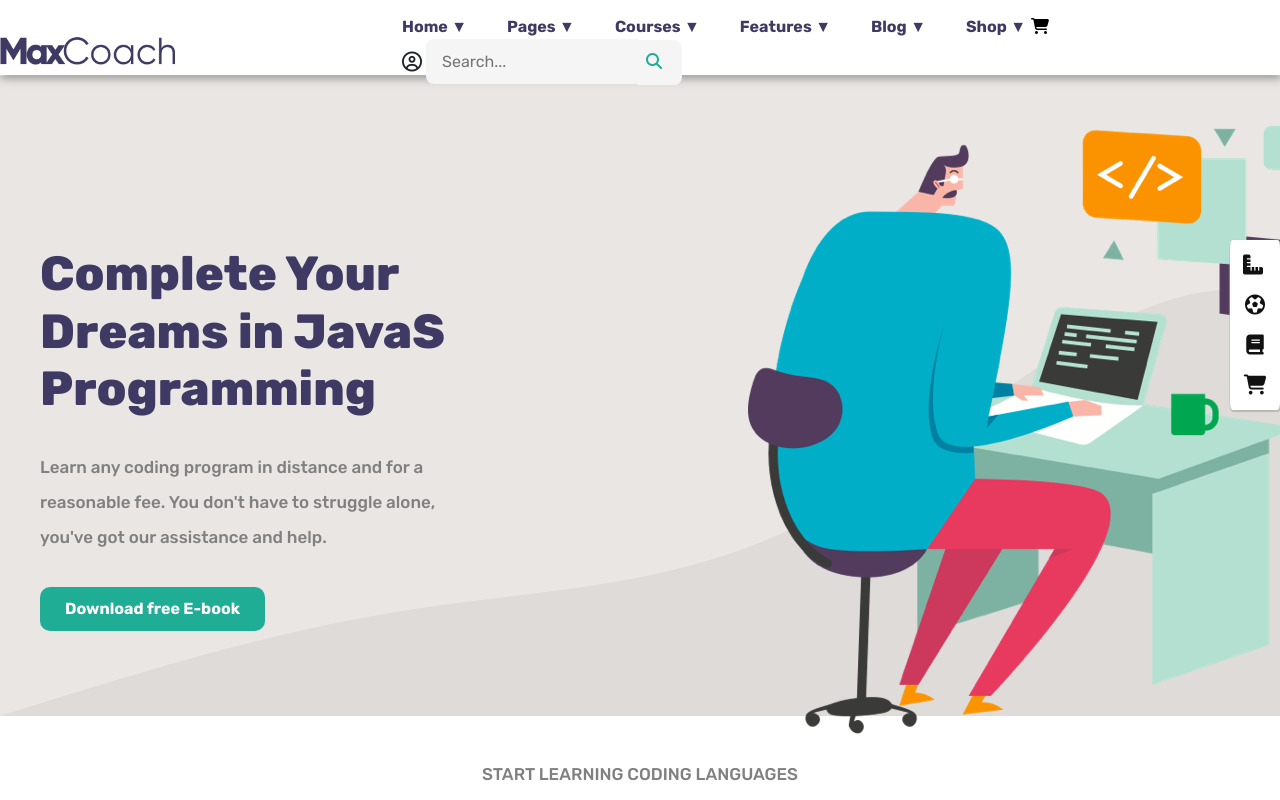
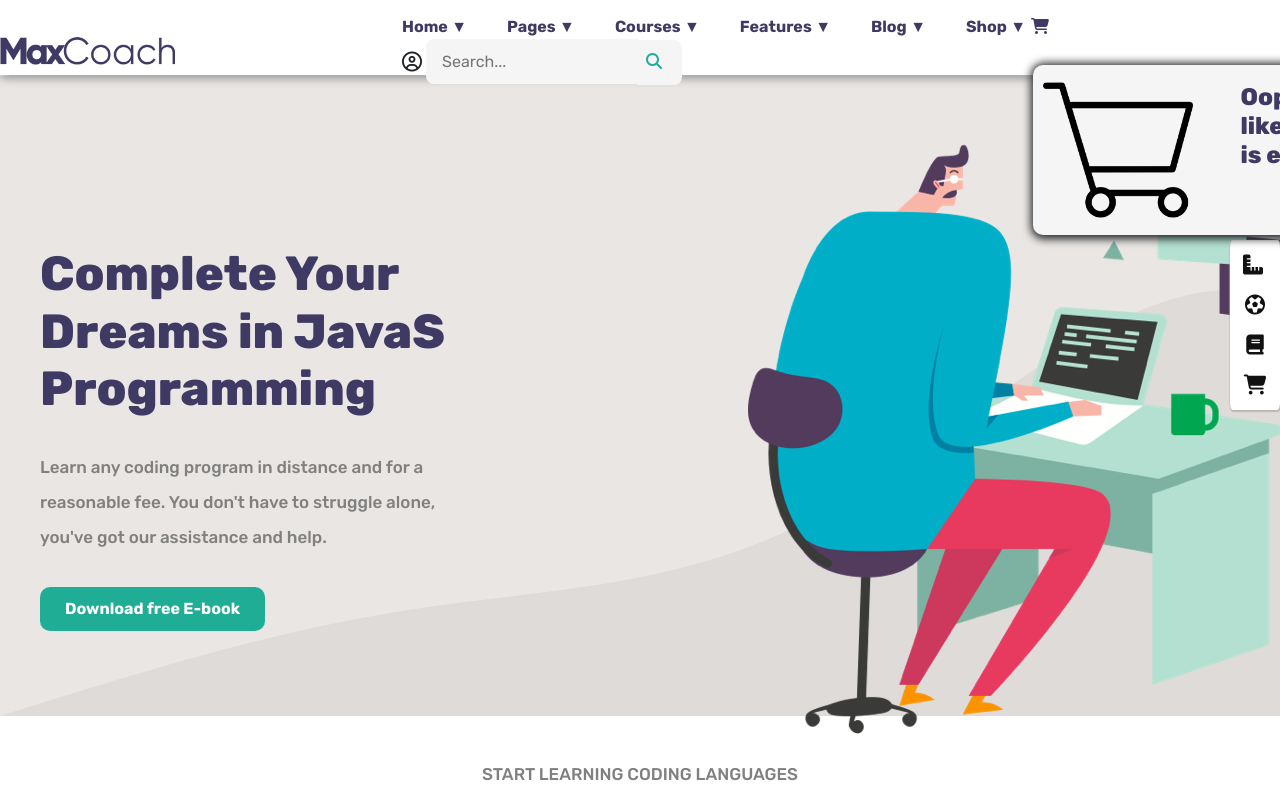
Before and after one commit to GabrieleLombard01/proj-html-vuejs, a Vue app: page / in a window 1280 px wide. Both pictures are taken after a click on the button 1040 px from the left and 27 px from the top of the page. Built offline with nearby package versions, Linux system fonts and the light colour scheme.

Commit message:
cart-shopping fix

```diff
--- a/src/components/Sections/appSecondSection.vue
+++ b/src/components/Sections/appSecondSection.vue
@@ -16,7 +16,7 @@ export default {
 </script>
 
 <template>
-    <section>
+    <section class="bg_data">
         <!--CONTENT:-->
         <div class="margin_contents row">
             <div class="col-6">
@@ -178,4 +178,8 @@ span {
     align-items: center;
     flex-wrap: wrap;
 }
+
+.bg_data {
+    background-color: #faf8f6;
+}
 </style>
--- a/src/components/appHeader.vue
+++ b/src/components/appHeader.vue
@@ -2,11 +2,20 @@
 import { data } from '../data/index.js';
 
 export default {
-    computed: {
-        headerNav() {
-            return data.HeaderNav[0];
-        }
-    }
+    data() {
+        return {
+            isCartVisible: false,
+            headerNav: [],
+        };
+    },
+    mounted() {
+        this.headerNav = data.HeaderNav[0];
+    },
+    methods: {
+        toggleCart() {
+            this.isCartVisible = !this.isCartVisible;
+        },
+    },
 };
 </script>
 
@@ -15,23 +24,41 @@ export default {
         <div class="col-3">
             <img class="w-50" src="../assets/img/dark-logo.png" alt="logo">
         </div>
-        <div class="col-9">
+        <div class="col-9 position-relative">
             <ul>
                 <li v-for="(item, index) in headerNav" :key="index">
                     <a class="c_purple" href="#"><strong>{{ item }}</strong></a>
                 </li>
-                <button id="cart_shopping"><i class="fa-solid fa-cart-shopping"></i></button>
+                <button id="cart_shopping" @click="toggleCart">
+                    <i class="fa-solid fa-cart-shopping"></i>
+                </button>
                 <li>
                     <i class="fa-regular fa-circle-user fa-lg me-1"></i>
                     <input class="ps-3" type="search" placeholder="Search...">
                     <button id="searchBtn"><i class="ps-2 fa-solid fa-magnifying-glass"></i></button>
                 </li>
             </ul>
+            <div class="cart_container" :style="{ display: isCartVisible ? 'block' : 'none' }">
+                <div class="row">
+                    <div class="col-6">
+                        <img src="../assets/img/shopping-cart_icon.png">
+                    </div>
+                    <div class="col-6 p-2">
+                        <h2>
+                            Oops... It looks like your cart is empty
+                        </h2>
+                    </div>
+                </div>
+            </div>
         </div>
     </div>
 </template>
 
 <style scoped>
+h2 {
+    font-size: 24px;
+}
+
 ul button {
     border: none;
     background-color: white;
@@ -61,6 +88,7 @@ input {
 #cart_shopping {
     position: relative;
     right: 15px;
+    color: #3f3a64;
 }
 
 .fa-magnifying-glass {
@@ -69,4 +97,31 @@ input {
     border-top-right-radius: 8px;
     border-bottom-right-radius: 8px;
 }
+
+.fa-circle-user:hover {
+    cursor: pointer;
+    color: #20ad96;
+}
+
+.fa-cart-shopping:hover {
+    color: #20ad96;
+    cursor: pointer;
+}
+
+.cart_container {
+    min-height: 100px;
+    width: 400px;
+    border-radius: 10px;
+    background-color: #f5f5f5;
+    box-shadow: 1px 1px 8px 3px;
+    position: absolute;
+    top: 65%;
+    left: 65%;
+    display: none;
+    padding: 10px;
+}
+
+.cart_container .col-6 img {
+    width: 150px;
+}
 </style>
```
Also changed, not shown: src/assets/img/shopping-cart_icon.png (added).
